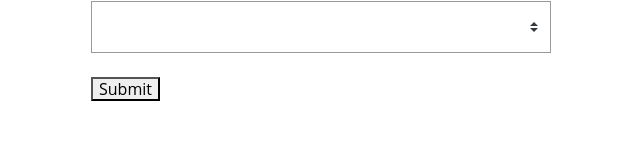
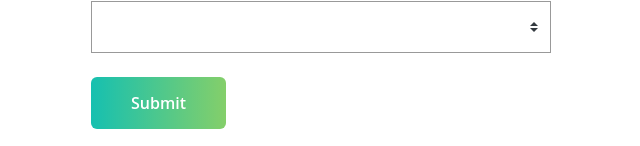
Before and after one commit to Code-Pop/real-world-vue, a Vue app: page /event/create in a window 1280 px wide. Shown: the part 703-849 px from the top of the page, without its empty margins (319-959 px from the left). Before the commit the page ends 824 px from the top, so only its background shows below. Built offline with nearby package versions, Linux system fonts and the light colour scheme.

Commit message:
Ending BaseButton code

```diff
--- a/src/App.vue
+++ b/src/App.vue
@@ -216,6 +216,9 @@ textarea {
 [hidden] {
   display: none;
 }
+.error {
+  border: 1px solid red;
+}
 select {
   width: 100%;
   height: 52px;
--- a/src/components/BaseButton.vue
+++ b/src/components/BaseButton.vue
@@ -1,6 +1,6 @@
 <template>
   <div>
-    <button v-on="$listeners" v-bind="$attrs">
+    <button v-on="$listeners" v-bind="$attrs" class="button" :class="buttonClass">
       <slot/>
     </button>
   </div>
@@ -8,7 +8,12 @@
 
 <script>
 export default {
-  inheritAttrs: true
+  inheritAttrs: false,
+  props: {
+    buttonClass: {
+      type: String
+    }
+  }
 }
 </script>
 
```
Also changed, not shown: 1 other file (tests, documents, lock files or other folders).
